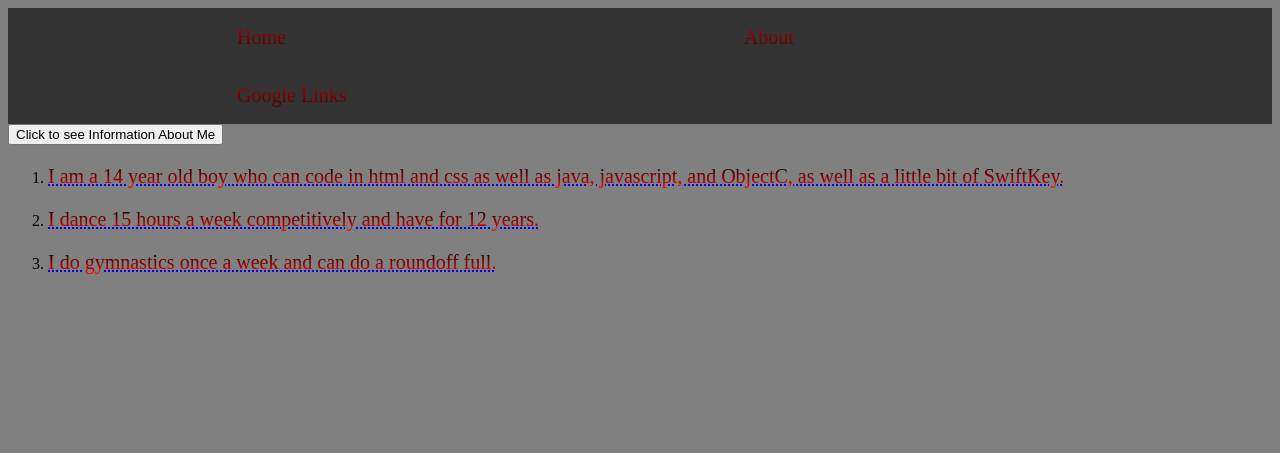
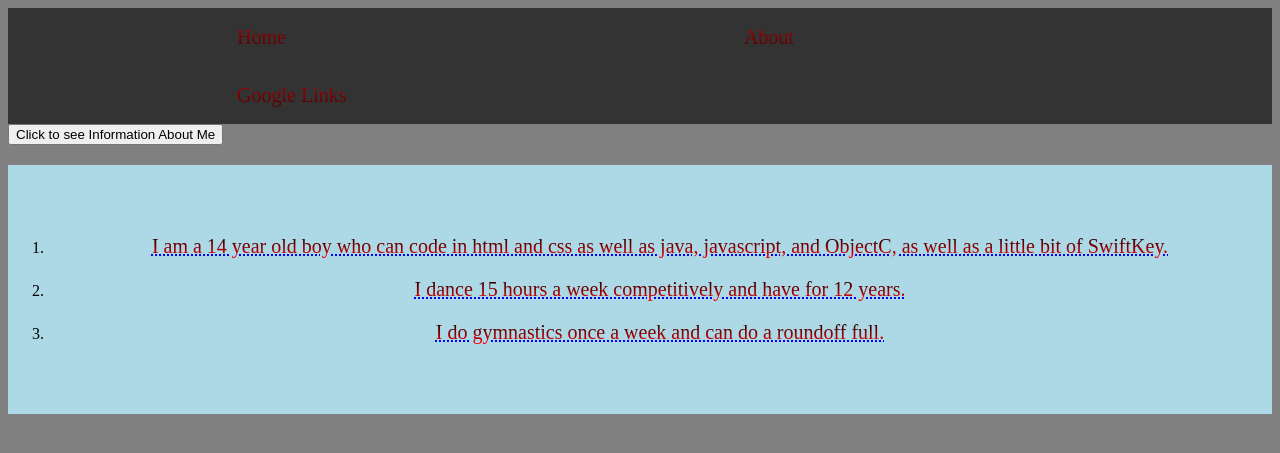
Before and after one commit to bennynottonson4/bennynottonson4.github.io, a PHP site: page /Custom1.html in a window 1280 px wide. Shown: the top 453 px of the page. Run offline with PHP 8.4, Linux system fonts and the light colour scheme.

Commit message:
Update styles.css

```diff
--- a/styles.css
+++ b/styles.css
@@ -85,3 +85,10 @@ a {
   -webkit-background-clip: text;
   -webkit-text-fill-color: transparent;
 }
+#myDIV {
+  width: 100%;
+  padding: 50px 0;
+  text-align: center;
+  background-color: lightblue;
+  margin-top: 20px;
+}
```
